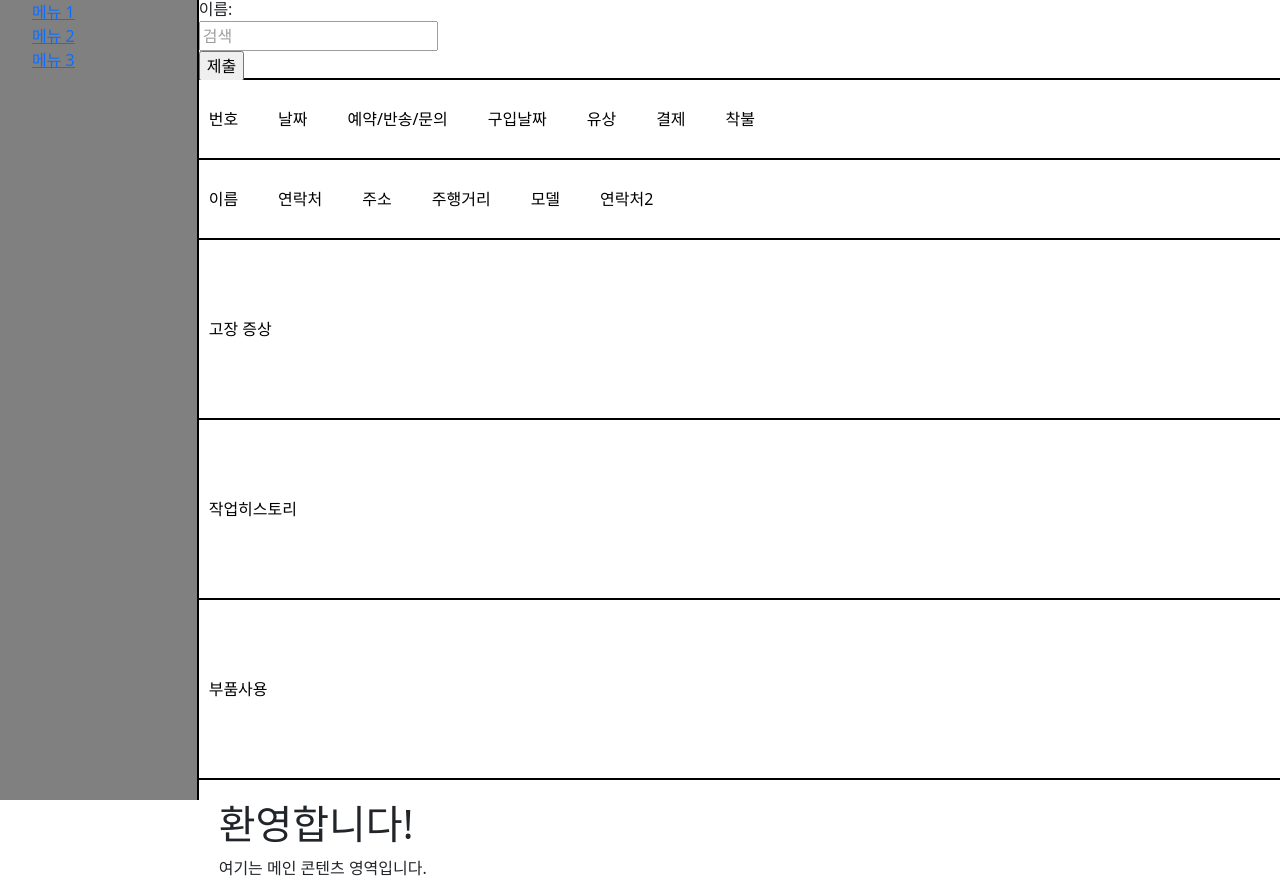
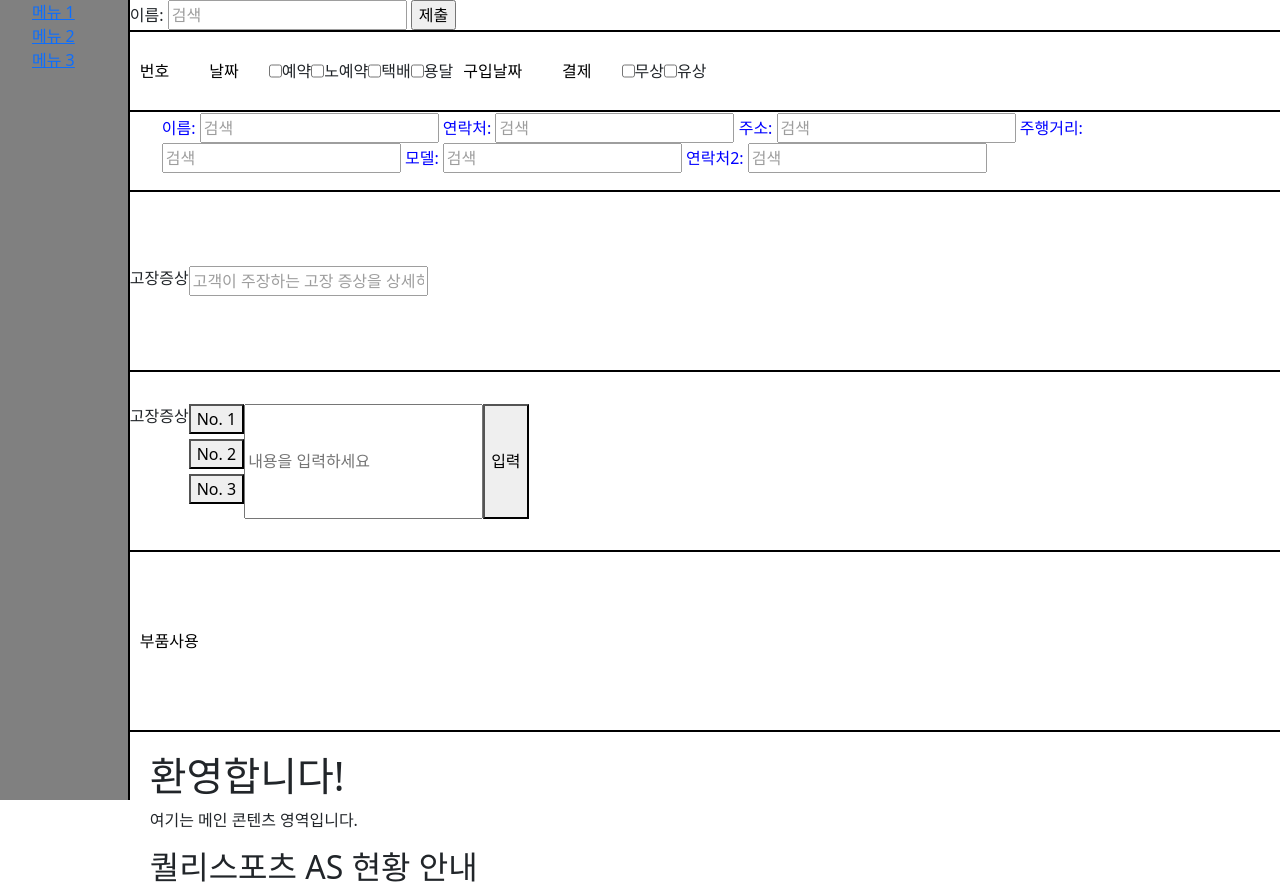
Before and after one commit to nireat08/nireat08.github.io, a plain HTML site: page index.html in a window 1280 px wide. Shown: the top 889 px of the page. Drawn offline with Linux system fonts and the light colour scheme; no server answers.

Commit message:
동주와 함께 수정

```diff
--- a/css/style.css
+++ b/css/style.css
@@ -1,6 +1,39 @@
 @import url("reset.css");
 
+/* 숫자 입력시 버튼 없애기 */
+input::-webkit-outer-spin-button,
+input::-webkit-inner-spin-button {
+  -webkit-appearance: none;
+  margin: 0;
+}
+/* 버튼 세로 배치 */
+.vertical-buttons {
+    display: flex;
+    flex-direction: column;
+    margin-bottom: 10px;
+}
 
+.vertical-buttons button {
+    margin-bottom: 5px;
+}
+
+.selected0 {
+    background-color: lightseagreen; /* 선택된 버튼의 색상 */
+}
+.selected1 {
+    background-color: red; /* 선택된 버튼의 색상 */
+}
+.selected2 {
+    background-color: blue; /* 선택된 버튼의 색상 */
+}
+
+
+
+
+.label{
+    display: inline-block;
+    width: 100px;
+}
 body {
     margin: 0;
     display: flex;
@@ -64,12 +97,23 @@ body {
 .top-nav-2 a:hover {
     background-color:green;
 }
+.top-nav-3 {
+    background-color: rgb(255, 255, 255);
+    width: 100%;
+    height: 80px;
+    border-bottom: 2px solid black;
+    display: flex;
+    align-items: center;
+}
 .content {
     flex-grow: 1;
     display: flex;
-    flex-direction: column;
+    flex-direction:column;
 }
 main {
     flex-grow: 1;
     padding: 20px;
 }
+.ul-1{
+    color:blue;
+}
--- a/index.html
+++ b/index.html
@@ -36,8 +36,8 @@
         <div class="top-nav-1">
             <!-- 상단 네비게이션 내용 -->
             <form onsubmit="showSubmitMessage(); return false;">
-                <label for="name">이름:</label><br>
-                <input type="text" id="name" name="name" placeholder="검색" style="opacity: 0.7;"><br>
+                <label for="name">이름:</label>
+                <input type="text" id="name" name="name" placeholder="검색" style="opacity: 0.7;">
                 <input type="submit" value="제출">
               </form>
         </div>
@@ -47,37 +47,64 @@
             <ul>
                 <li><a href="#">번호</a></li>
                 <li><a href="#">날짜</a></li>
-                <li><a href="#">예약/반송/문의</a></li>
+                <input type="checkbox">
+                <label>예약</label>
+                <input type="checkbox">
+                <label>노예약</label>
+                <input type="checkbox">
+                <label>택배</label>
+                <input type="checkbox">
+                <label>용달</label>
                 <li><a href="#">구입날짜</a></li>
-                <li><a href="#">유상</a></li>
+
                 <li><a href="#">결제</a></li>
-                <li><a href="#">착불</a></li>
+                <input type="checkbox">
+                <label>무상</label>
+                <input type="checkbox">
+                <label>유상</label>
             </ul>
         </div>
     <div class="content">
-        <div class="top-nav-1">
+        <div class="top-nav-3">
             <!-- 상단 네비게이션 내용 -->
-            <ul>
-                <li><a href="#">이름</a></li>
-                <li><a href="#">연락처</a></li>
-                <li><a href="#">주소</a></li>
-                <li><a href="#">주행거리</a></li>
-                <li><a href="#">모델</a></li>
-                <li><a href="#">연락처2</a></li>
+            <ul class="ul-1">
+                <label for="name">이름:</label>
+                <input type="text" id="name" name="name" placeholder="검색" style="opacity: 0.7;">
+                <label for="name">연락처:</label>
+                <input type="number" id="name" name="name" placeholder="검색" style="opacity: 0.7;">
+                <label for="name">주소:</label>
+                <input type="text" id="name" name="name" placeholder="검색" style="opacity: 0.7;">
+                <label for="name">주행거리:</label>
+                <input type="text" id="name" name="name" placeholder="검색" style="opacity: 0.7;">
+                <label for="name">모델:</label>
+                <input type="text" id="name" name="name" placeholder="검색" style="opacity: 0.7;">
+                <label for="number">연락처2:</label>
+                <input type="text" id="name" name="name" placeholder="검색" style="opacity: 0.7;">
             </ul>
         </div>
     <div class="content">
         <div class="top-nav-2">
             <!-- 상단 네비게이션 내용 -->
             <ul>
-                <li><a href="#">고장 증상</a></li>
+                <label for="number">고장증상</label>
+                <input type="text" id="name" name="name" placeholder="고객이 주장하는 고장 증상을 상세히 적으시오." style="opacity: 0.7;">
             </ul>
         </div>
     <div class="content">
         <div class="top-nav-2">
             <!-- 상단 네비게이션 내용 -->
             <ul>
-                <li><a href="#">작업히스토리</a></li>
+                <label for="number">고장증상</label>
+
+                <div class="vertical-buttons">
+                    <button onclick="selectButton('No. 1', this, 0)">No. 1</button>
+                    <button onclick="selectButton('No. 2', this, 1)">No. 2</button>
+                    <button onclick="selectButton('No. 3', this, 2)">No. 3</button>
+                </div>
+                <input type="text" id="inputField" placeholder="내용을 입력하세요" onkeypress="handleKeyPress(event)">
+                <button onclick="addContent()">입력</button>
+
+                <div id="displayArea"></div>
             </ul>
         </div>
     <div class="content">
@@ -180,6 +207,68 @@
             </div>
         </script>
         <script>
+            let selectedButtonNumber = '';
+            let selectedButtonColor = '';
+
+            function selectButton(buttonNumber, buttonElement, idx) {
+                // 모든 버튼의 선택 클래스 제거
+                const buttons = document.querySelectorAll('.vertical-buttons button');
+                buttons.forEach((button, i) => button.classList.remove('selected'+i));
+
+                // 선택된 버튼에 선택 클래스 추가
+                buttonElement.classList.add('selected' +idx);
+                selectedButtonNumber = buttonNumber;
+                selectedButtonColor = window.getComputedStyle(buttonElement).backgroundColor;
+            }
+
+            function addContent() {
+                if (selectedButtonNumber === '') {
+                    alert('먼저 번호 버튼을 선택하세요.');
+                    return;
+                }
+
+                const inputField = document.getElementById('inputField');
+                const content = inputField.value;
+                const displayArea = document.getElementById('displayArea');
+                const newContent = document.createElement('div');
+                const newContent1 = document.createElement('span');
+                const newContent2 = document.createElement('span');
+                const newContent3 = document.createElement('span');
+
+                newContent1.textContent = `${selectedButtonNumber}:`
+                newContent2.textContent = `${content}`;
+                newContent3.textContent = getCurrentDateTime();
+
+                newContent1.style.color = selectedButtonColor; // 텍스트 색상 변경
+                newContent2.style.color = '#000'; // 텍스트 색상 변경
+
+                newContent.appendChild(newContent3);
+                newContent.appendChild(newContent1);
+                newContent.appendChild(newContent2);
+                displayArea.appendChild(newContent);
+
+                inputField.value = ''; // 입력 필드 초기화
+                selectedButtonNumber = ''; // 선택된 버튼 번호 초기화
+
+                // 모든 버튼의 선택 클래스 제거
+                const buttons = document.querySelectorAll('.vertical-buttons button');
+                buttons.forEach((button, i) => button.classList.remove('selected'+i));
+            }
+
+            function handleKeyPress(event) {
+                if (event.key === 'Enter') {
+                    addContent();
+                }
+            }
+
+            function getCurrentDateTime() {
+            const now = new Date();
+            const date = now.toLocaleDateString('ko-KR');
+            const time = now.toLocaleTimeString('ko-KR');
+            return `${date} ${time}`;
+            }
+
+
             function showSubmitMessage() {
                 var result = confirm("제출되었습니다. 다시 검색하시겠습니까?");
                 if (result) {
```
